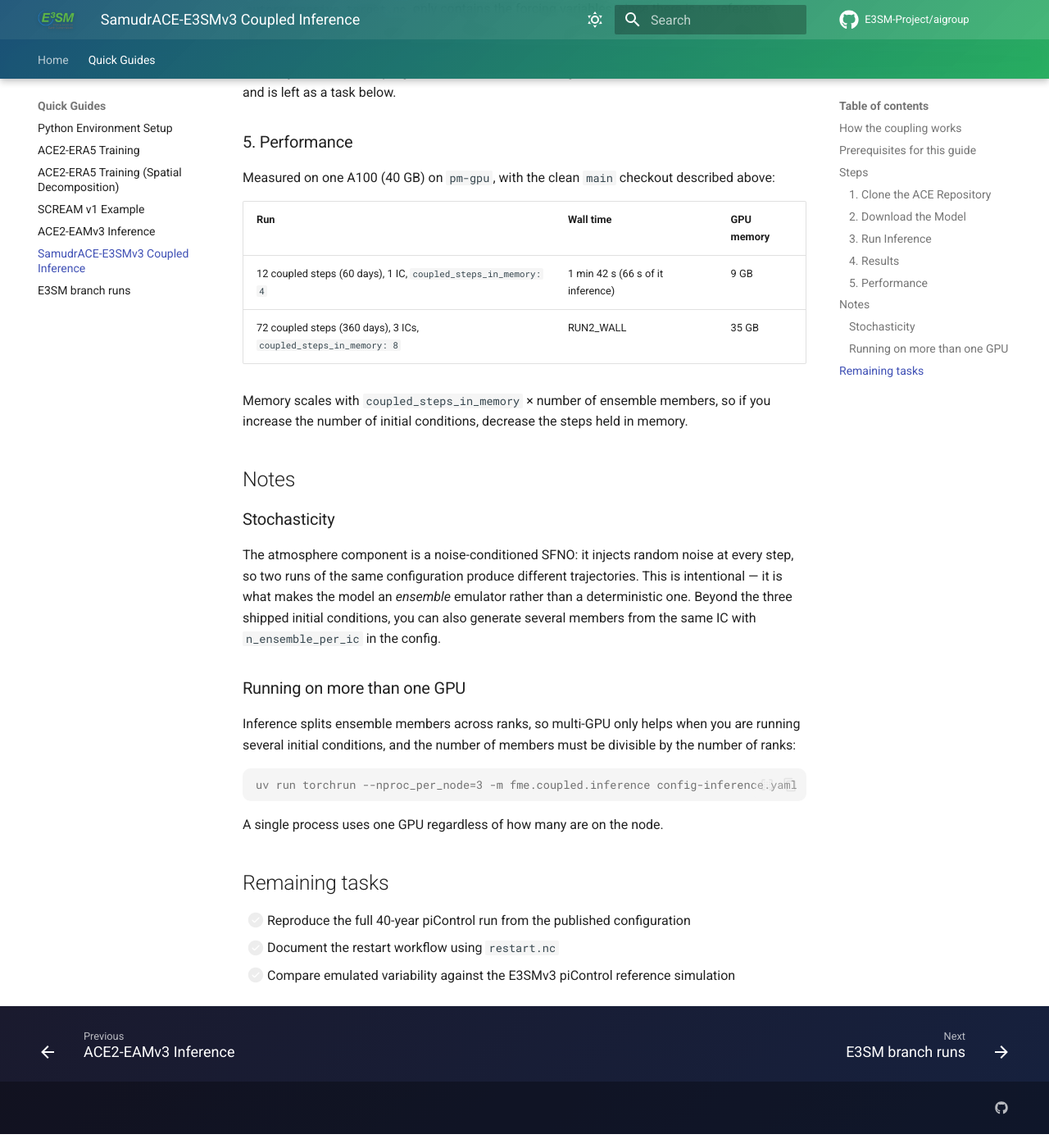
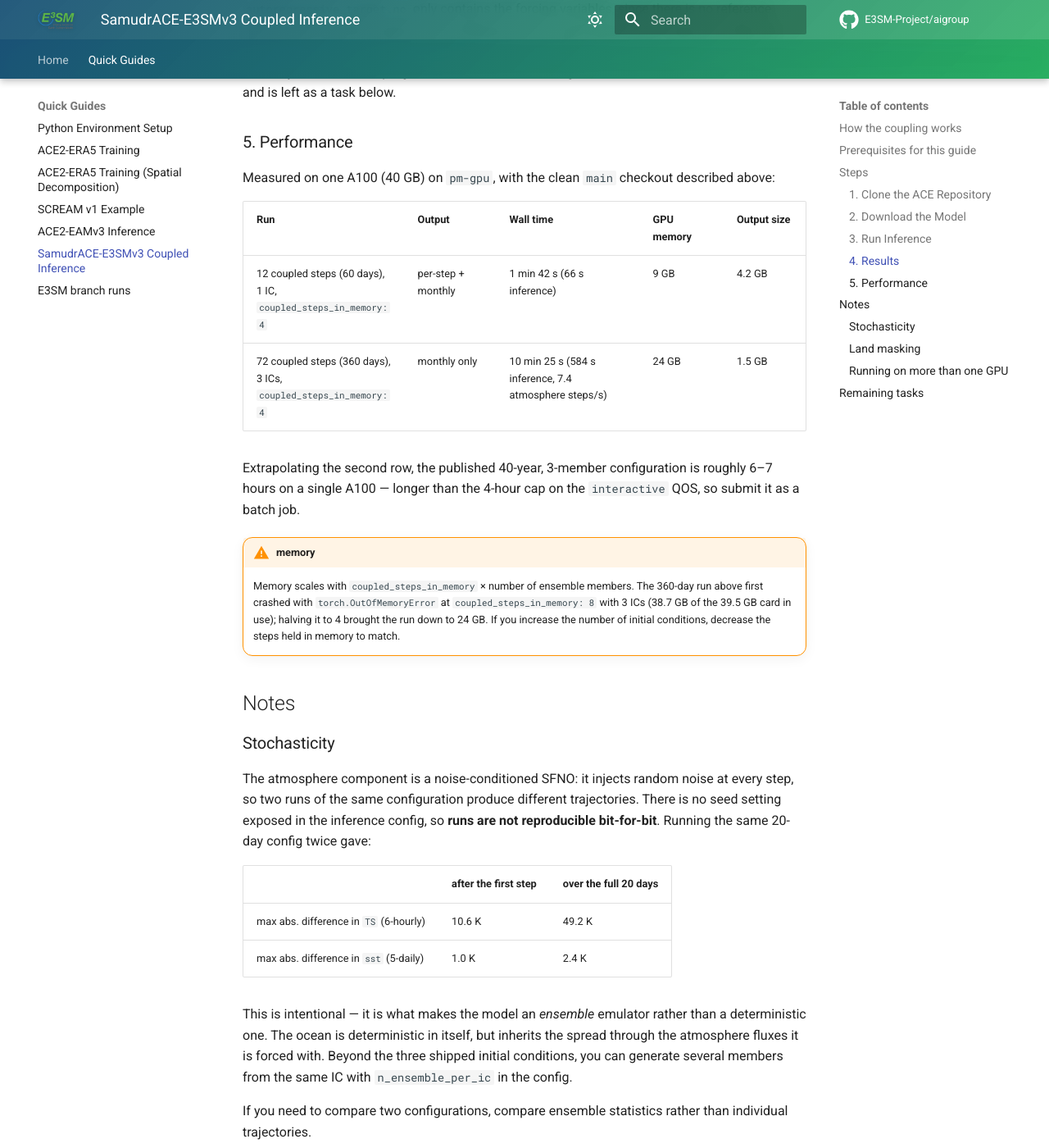
Before and after one commit to E3SM-Project/aigroup, an MkDocs documentation site: the page built from docs/samudrace-inference.md, in a window 1280 px wide and 1400 px high, scrolled down 5453 px. Shown: the whole window at 82% size. Built offline with MkDocs 1.6.1 and Material for MkDocs 9.7.7, drawn with Linux system fonts in a browser that asks for light colours; comment, search, counter and statistics services are not loaded; some of the changed text lies outside the part shown.

Commit message:
fill in measured numbers in SamudrACE guide
Replaces the RUN2_WALL placeholder with the measured 360-day/3-IC timing
and adds results from the runs done after the first commit:

- performance table: wall time, peak GPU memory and output size for both
  the 60-day and 360-day runs, plus the OOM at coupled_steps_in_memory: 8
- stochasticity: quantified run-to-run spread from two identical runs
- land masking note for the NaN-over-land ocean fields
- multi-GPU: torchrun fails (initial condition is not sharded across
  ranks while the forcing loader is); documents the one-process-per-IC
  workaround, which measured ~1.3x faster than a single 3-member process

Co-Authored-By: Claude Opus 5 <noreply@anthropic.com>

````diff
--- a/docs/samudrace-inference.md
+++ b/docs/samudrace-inference.md
@@ -261,37 +261,82 @@ left as a task below.
 
 Measured on one A100 (40 GB) on `pm-gpu`, with the clean `main` checkout described above:
 
-| Run | Wall time | GPU memory |
-|---|---|---|
-| 12 coupled steps (60 days), 1 IC, `coupled_steps_in_memory: 4` | 1 min 42 s (66 s of it inference) | 9 GB |
-| 72 coupled steps (360 days), 3 ICs, `coupled_steps_in_memory: 8` | RUN2_WALL | 35 GB |
+| Run | Output | Wall time | GPU memory | Output size |
+|---|---|---|---|---|
+| 12 coupled steps (60 days), 1 IC, `coupled_steps_in_memory: 4` | per-step + monthly | 1 min 42 s (66 s inference) | 9 GB | 4.2 GB |
+| 72 coupled steps (360 days), 3 ICs, `coupled_steps_in_memory: 4` | monthly only | 10 min 25 s (584 s inference, 7.4 atmosphere steps/s) | 24 GB | 1.5 GB |
 
-Memory scales with `coupled_steps_in_memory` × number of ensemble members, so if you increase the
-number of initial conditions, decrease the steps held in memory.
+Extrapolating the second row, the published 40-year, 3-member configuration is roughly 6–7 hours on
+a single A100 — longer than the 4-hour cap on the `interactive` QOS, so submit it as a batch job.
+
+!!! warning "memory"
+    Memory scales with `coupled_steps_in_memory` × number of ensemble members. The 360-day run
+    above first crashed with `torch.OutOfMemoryError` at `coupled_steps_in_memory: 8` with 3 ICs
+    (38.7 GB of the 39.5 GB card in use); halving it to 4 brought the run down to 24 GB. If you
+    increase the number of initial conditions, decrease the steps held in memory to match.
 
 ## Notes
 
 ### Stochasticity
 
 The atmosphere component is a noise-conditioned SFNO: it injects random noise at every step, so two
-runs of the same configuration produce different trajectories. This is intentional — it is what
-makes the model an *ensemble* emulator rather than a deterministic one. Beyond the three shipped
-initial conditions, you can also generate several members from the same IC with `n_ensemble_per_ic`
-in the config.
+runs of the same configuration produce different trajectories. There is no seed setting exposed in
+the inference config, so **runs are not reproducible bit-for-bit**. Running the same 20-day config
+twice gave:
+
+| | after the first step | over the full 20 days |
+|---|---|---|
+| max abs. difference in `TS` (6-hourly) | 10.6 K | 49.2 K |
+| max abs. difference in `sst` (5-daily) | 1.0 K | 2.4 K |
+
+This is intentional — it is what makes the model an *ensemble* emulator rather than a deterministic
+one. The ocean is deterministic in itself, but inherits the spread through the atmosphere fluxes it
+is forced with. Beyond the three shipped initial conditions, you can generate several members from
+the same IC with `n_ensemble_per_ic` in the config.
+
+If you need to compare two configurations, compare ensemble statistics rather than individual
+trajectories.
+
+### Land masking
+
+Ocean variables are `NaN` over land (about 31% of the grid for `sst`), so use `np.nanmean` and
+friends, or the `mask_*` fields in the ocean forcing file, when computing statistics.
 
 ### Running on more than one GPU
 
-Inference splits ensemble members across ranks, so multi-GPU only helps when you are running
-several initial conditions, and the number of members must be divisible by the number of ranks:
+A single process uses one GPU regardless of how many are on the node, and **`torchrun` does not
+currently work for coupled inference**. The forcing loader shards ensemble members across ranks
+(`i_member % world_size != rank`), but the initial condition is not sharded, so the two disagree:
 
 ```console
-uv run torchrun --nproc_per_node=3 -m fme.coupled.inference config-inference.yaml
+> uv run torchrun --nproc_per_node=3 -m fme.coupled.inference config-inference.yaml
+...
+ValueError: Data for variable ocean_sea_ice_fraction has shape torch.Size([3, 21, 180, 360]),
+expected shape (n_samples, n_times) for time but got shape (1, 21).
 ```
 
-A single process uses one GPU regardless of how many are on the node.
+Until that is fixed, use the whole node by running **one process per initial condition**, each
+pinned to its own GPU with a separate `experiment_dir` and a different `start_indices.first`:
+
+```console
+for i in 0 1 2; do
+  CUDA_VISIBLE_DEVICES=$i uv run python -m fme.coupled.inference config-ic$i.yaml &
+done
+wait
+```
+
+Each config sets `start_indices: {first: $i, n_initial_conditions: 1}`, which selects IC `$i`
+(verified: the three runs came back with `init_time` 0425, 0426 and 0427). Because the model is
+stochastic, this gives the same kind of ensemble as a single multi-member run, and it keeps
+per-process memory at the single-member level.
+
+It is also faster: three concurrent processes each sustained 3.27 atmosphere steps/s, against 7.39
+steps/s aggregate (2.46 per member) for the same three members inside one process — about 1.3× more
+throughput, with each process holding only a single member's worth of state.
 
 ## Remaining tasks
 
 - [ ] Reproduce the full 40-year piControl run from the published configuration
 - [ ] Document the restart workflow using `restart.nc`
 - [ ] Compare emulated variability against the E3SMv3 piControl reference simulation
+- [ ] Report the `torchrun` initial-condition sharding bug upstream (or fix it in our fork)
````
